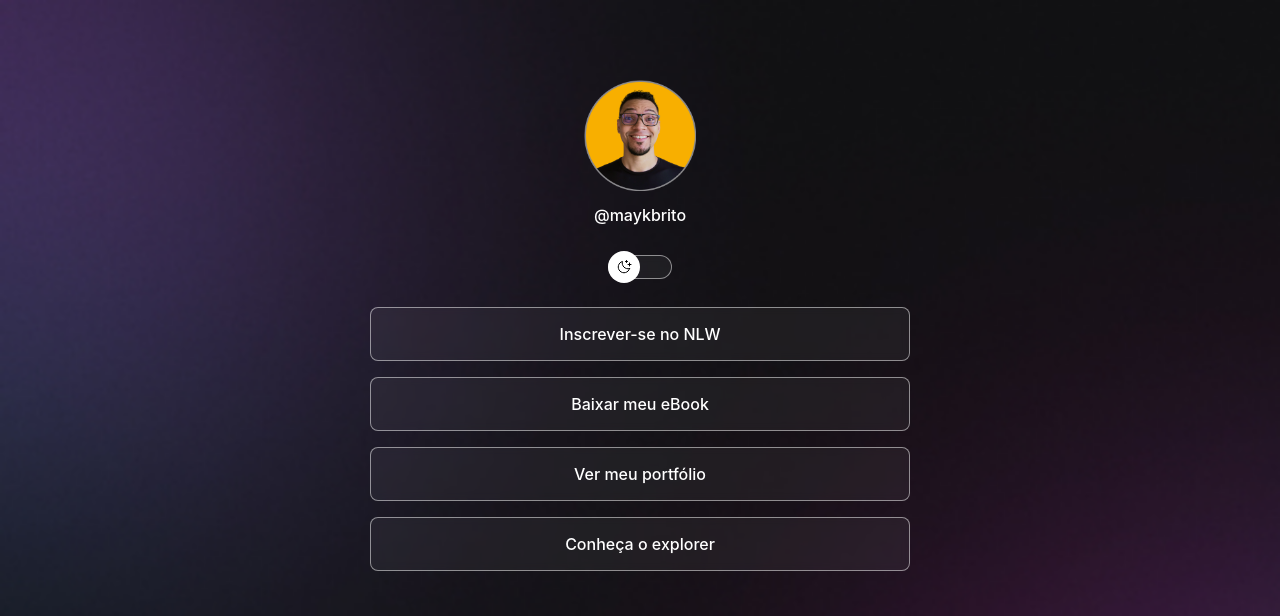
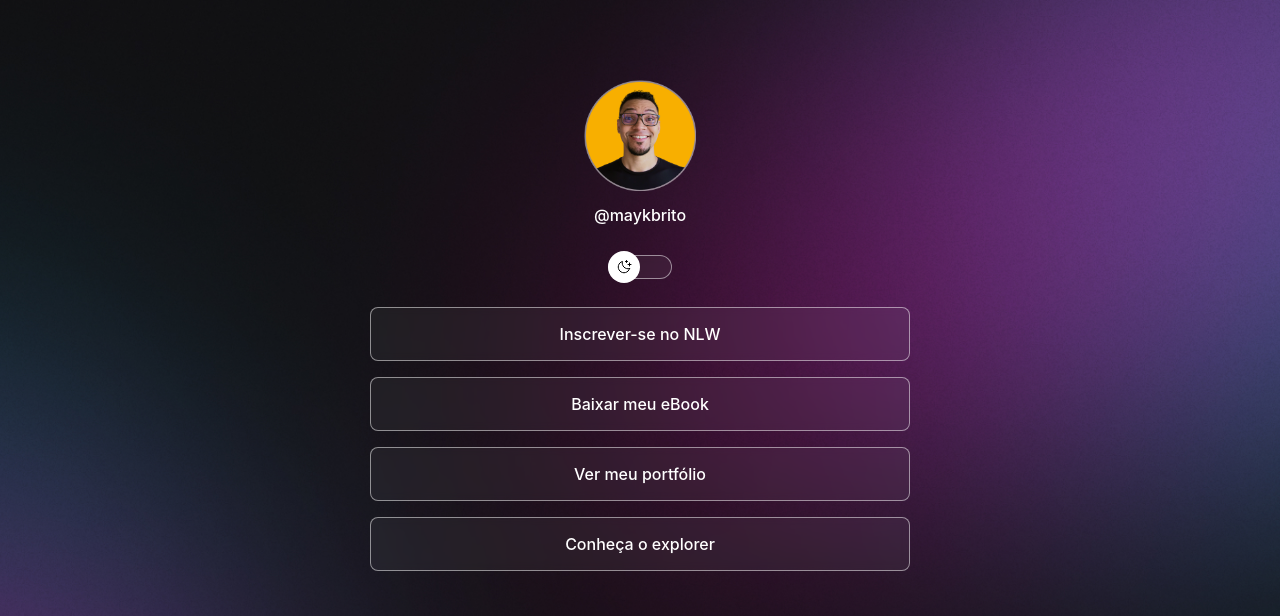
Before and after one commit to samot2016/projecto-rocketseat-discover, a plain HTML site: page index.html in a window 1280 px wide. Shown: the top 616 px of the page. Drawn offline with nearby package versions, Linux system fonts and the light colour scheme; a web font is replaced by a local one.

Commit message:
change background based on media queries

```diff
--- a/style.css
+++ b/style.css
@@ -172,3 +172,14 @@ footer {
   text-align: center;
   font-size: 14px;
 }
+
+/* media queries - usando @ (at rules) */
+@media (min-width: 700px) {
+  :root {
+    --bg-url: url(./assets/bg-desktop.jpg);
+  }
+
+  .light {
+    --bg-url: url(./assets/gb-desktop-light);
+  }
+}
```
